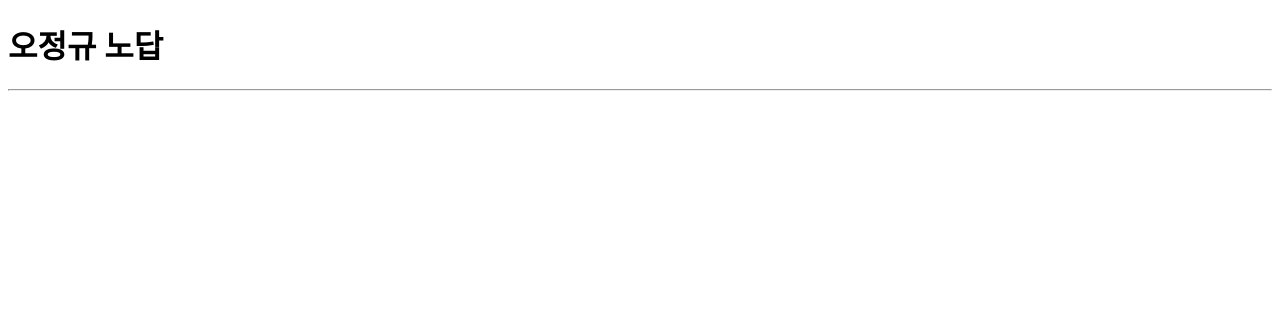
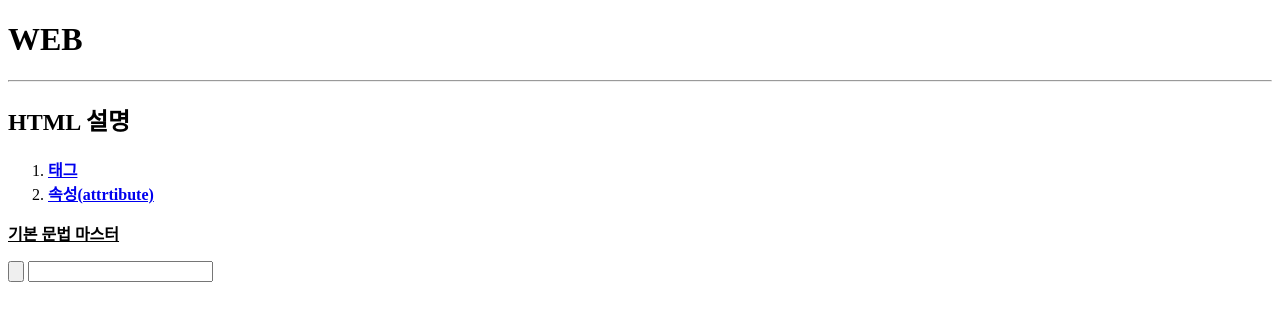
Before and after one commit to zerowater27/web1, a plain HTML site: page index.html in a window 1280 px wide. Drawn offline with Linux system fonts and the light colour scheme.

Commit message:
Update index.html

```diff
--- a/index.html
+++ b/index.html
@@ -2,8 +2,23 @@
 
 <html>
   <head>
-    <title> 설명</title>
+    <title> 고동준</title>
     <meta charset="utf-8">
+  </head>
+  <body>
+  <h1>WEB</h1><hr>
+  <header>
+    <h2>HTML 설명</h2>
+
+    <ol>
+      <nav>
+        <li><a href="2.html"><strong>태그</a><br>
+        <li><a href="https://www.naver.com/" target="_blink" title="hihi">속성(attrtibute)</a>
+      </nav>
+    </ol>
+    <p><u>기본 문법 마스터</u></strong></p>
+
+    <input type="button" onclick="alert('오정규 운동하자')" >
+    <input type="text" oninput="alert('고동준 운동하자')" />
   </body>
-  <body>
-  <h1>오정규 노답</h1><hr>
+</html>
```
